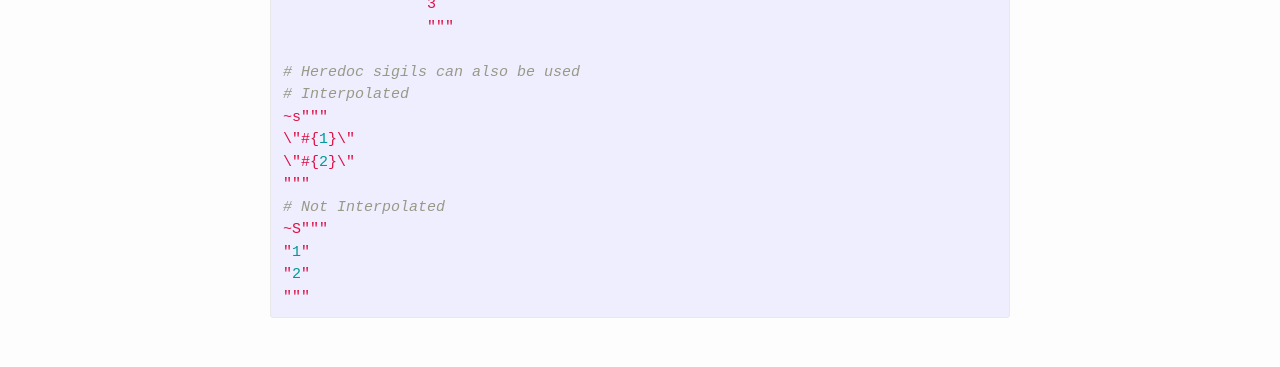
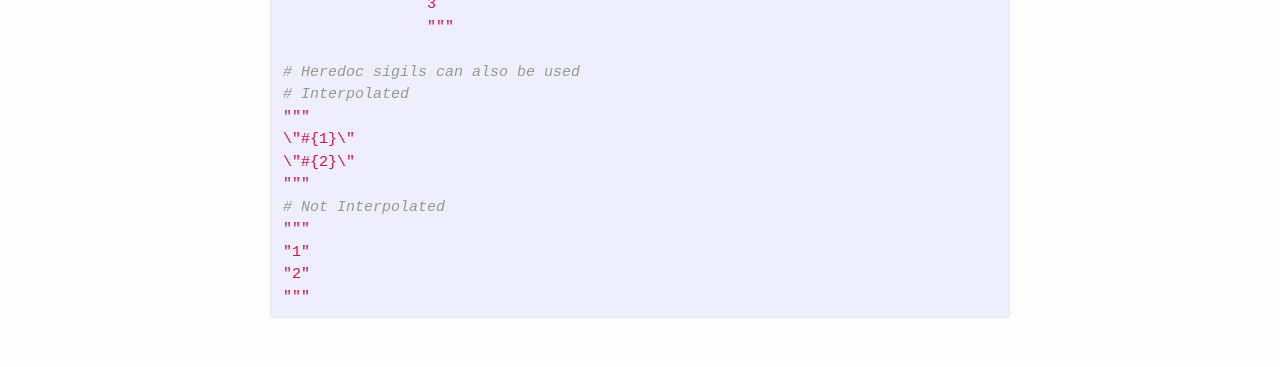
Before and after one commit to elixir-examples/elixir-examples.github.io, a Jekyll site: the page built from _posts/2016-03-07-multiline-strings-heredocs.markdown, in a window 1280 px wide. Shown: the part 575-942 px from the top of the page. Built offline with Jekyll 4.4.1, drawn with Linux system fonts in a browser that asks for light colours; comment, search, counter and statistics services are not loaded.

```diff
--- a/_posts/2016-03-07-multiline-strings-heredocs.markdown
+++ b/_posts/2016-03-07-multiline-strings-heredocs.markdown
@@ -25,12 +25,12 @@ This example shows how to create a multiline string.
 
 # Heredoc sigils can also be used
 # Interpolated
-~s"""
+"""
 \"#{1}\"
 \"#{2}\"
 """
 # Not Interpolated
-~S"""
+"""
 "1"
 "2"
 """
```
